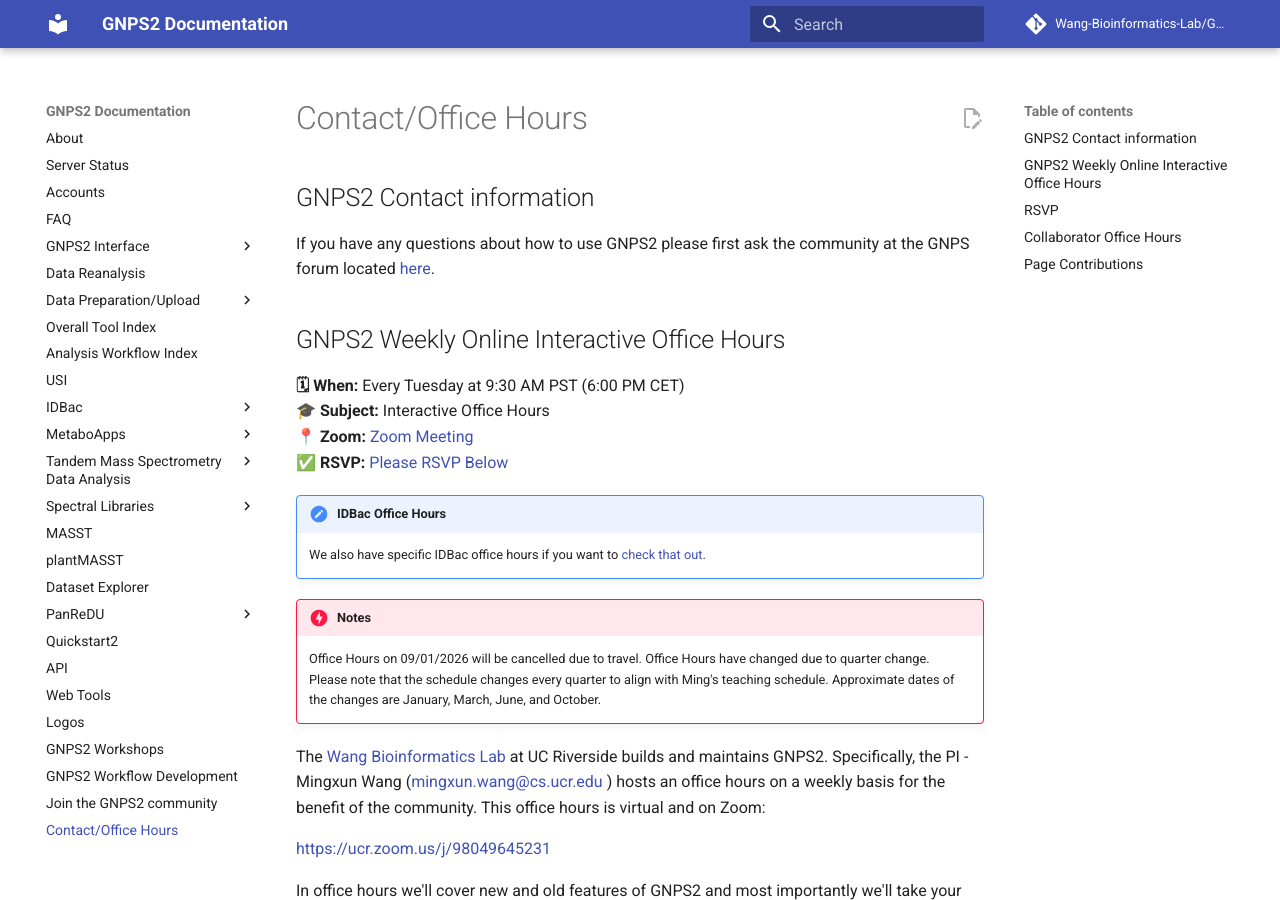
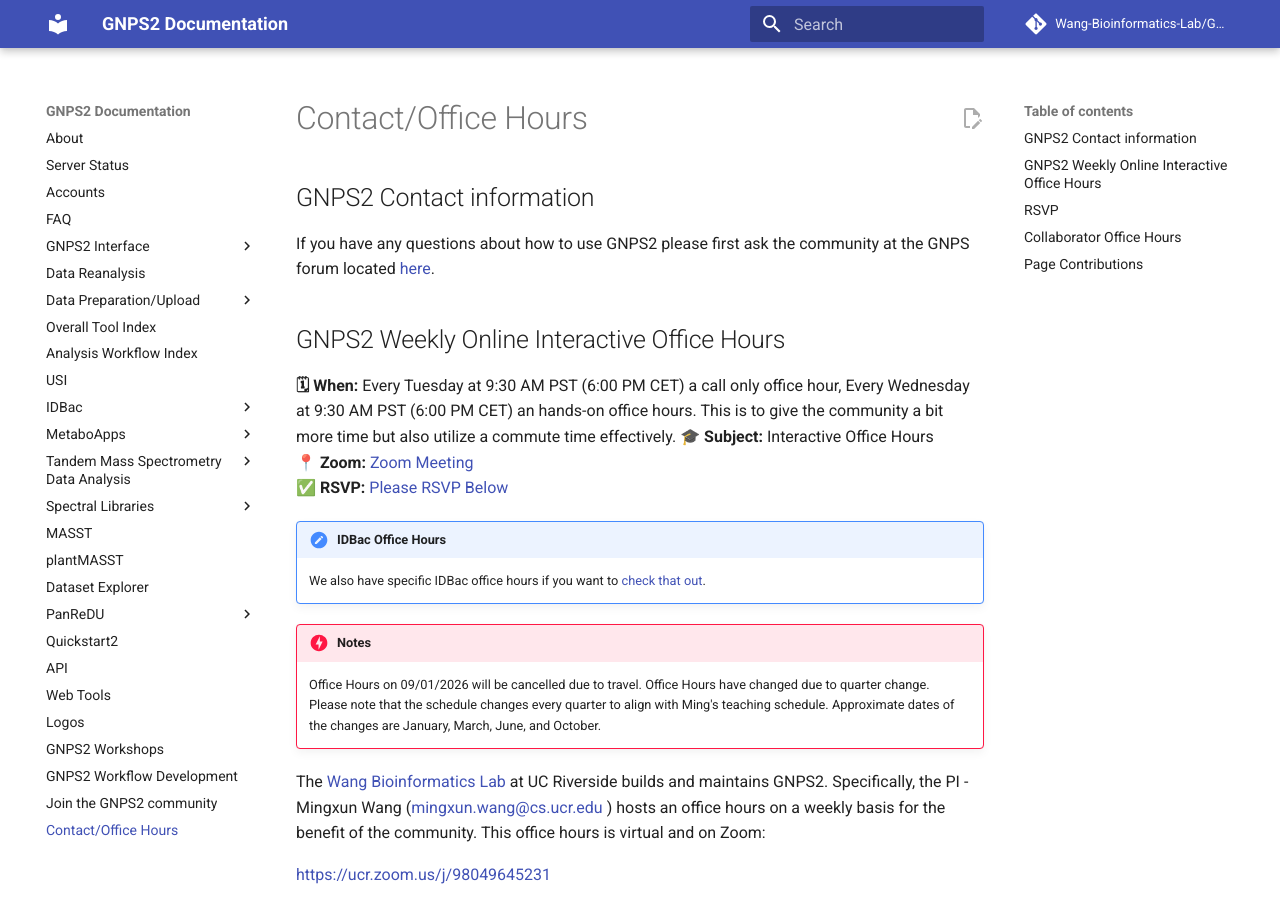
Before and after one commit to Wang-Bioinformatics-Lab/GNPS2_Documentation, an MkDocs documentation site: the page built from docs/contact.md, in a window 1280 px wide and 900 px high. Built offline with MkDocs 1.6.1 and Material for MkDocs 9.7.7, drawn with Linux system fonts in a browser that asks for light colours; comment, search, counter and statistics services are not loaded.

Commit message:
Update contact.md

```diff
--- a/docs/contact.md
+++ b/docs/contact.md
@@ -4,7 +4,7 @@
 
 ## GNPS2 Weekly Online Interactive Office Hours
 
-**🗓 When:** Every Tuesday at 9:30 AM PST (6:00 PM CET)
+**🗓 When:** Every Tuesday at 9:30 AM PST (6:00 PM CET) a call only office hour, Every Wednesday at 9:30 AM PST (6:00 PM CET) an hands-on office hours. This is to give the community a bit more time but also utilize a commute time effectively.
 **🎓 Subject:** Interactive Office Hours
 **📍 Zoom:** [Zoom Meeting](https://ucr.zoom.us/j/98049645231)
 **✅ RSVP:** [Please RSVP Below](#rsvp)
```
